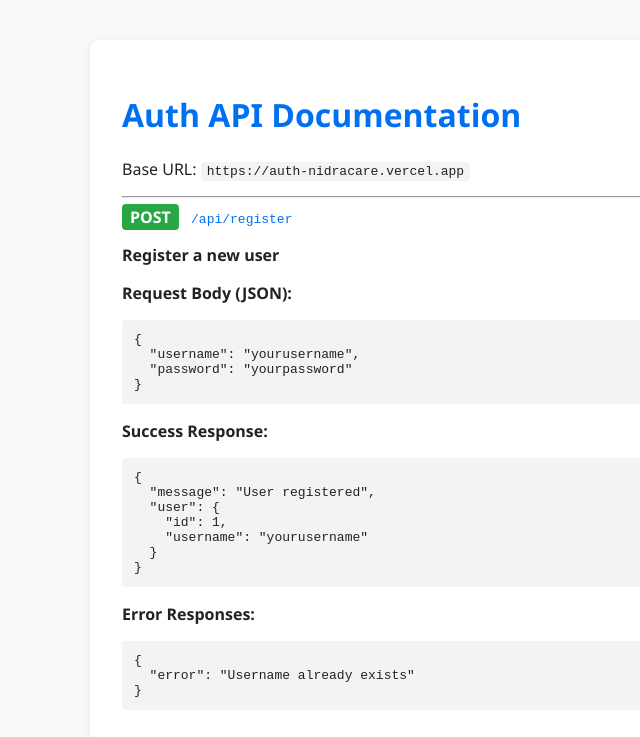
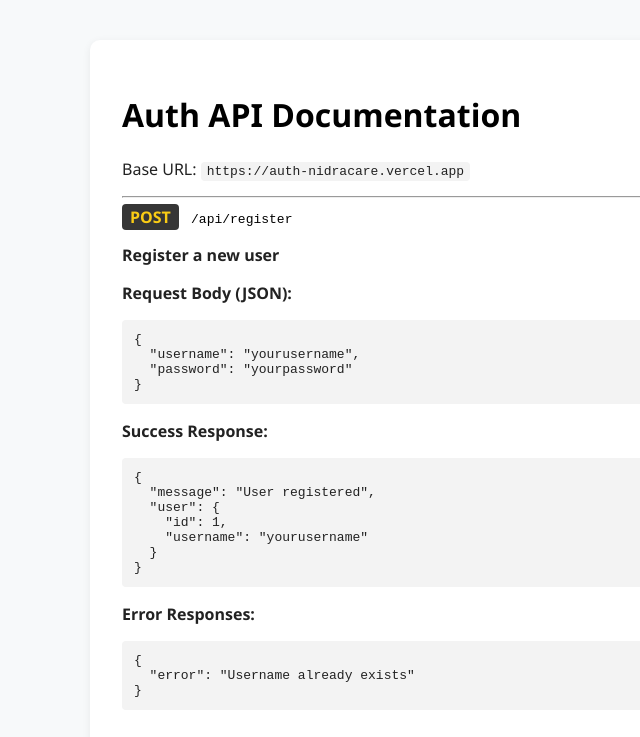
Before and after one commit to stLazaruss/auth-nidracare, a website: page index.html in a window 1280 px wide. Shown: the top 737 px of the page, without its empty margins (168-808 px from the left). Drawn offline with Linux system fonts and the light colour scheme.

Commit message:
Update index.html

```diff
--- a/index.html
+++ b/index.html
@@ -7,11 +7,11 @@
   <style>
     body { font-family: 'Segoe UI', Arial, sans-serif; background: #f7f9fa; color: #222; margin: 0; padding: 0; }
     .container { max-width: 700px; margin: 40px auto; background: #fff; border-radius: 10px; box-shadow: 0 2px 8px #0001; padding: 32px; }
-    h1 { color: #0070f3; }
+    h1 { color: black; }
     code, pre { background: #f3f3f3; border-radius: 4px; padding: 2px 6px; }
     .endpoint { margin-bottom: 32px; }
-    .method { font-weight: bold; color: #fff; background: #0070f3; border-radius: 4px; padding: 2px 8px; margin-right: 8px; }
-    .url { font-family: monospace; color: #0070f3; }
+    .method { font-weight: bold; color: #facc15; background: #363636; border-radius: 4px; padding: 2px 8px; margin-right: 8px; }
+    .url { font-family: monospace; color: #000000; }
     .example { background: #f3f3f3; border-radius: 4px; padding: 12px; margin: 8px 0; }
     @media (max-width: 600px) { .container { padding: 12px; } }
   </style>
@@ -23,7 +23,7 @@
     <hr>
 
     <div class="endpoint">
-      <span class="method" style="background:#28a745;">POST</span>
+      <span class="method">POST</span>
       <span class="url">/api/register</span>
       <p><strong>Register a new user</strong></p>
       <p><b>Request Body (JSON):</b></p>
@@ -46,7 +46,7 @@
     </div>
 
     <div class="endpoint">
-      <span class="method" style="background:#0070f3;">POST</span>
+      <span class="method">POST</span>
       <span class="url">/api/login</span>
       <p><strong>Login and get a JWT token</strong></p>
       <p><b>Request Body (JSON):</b></p>
```
